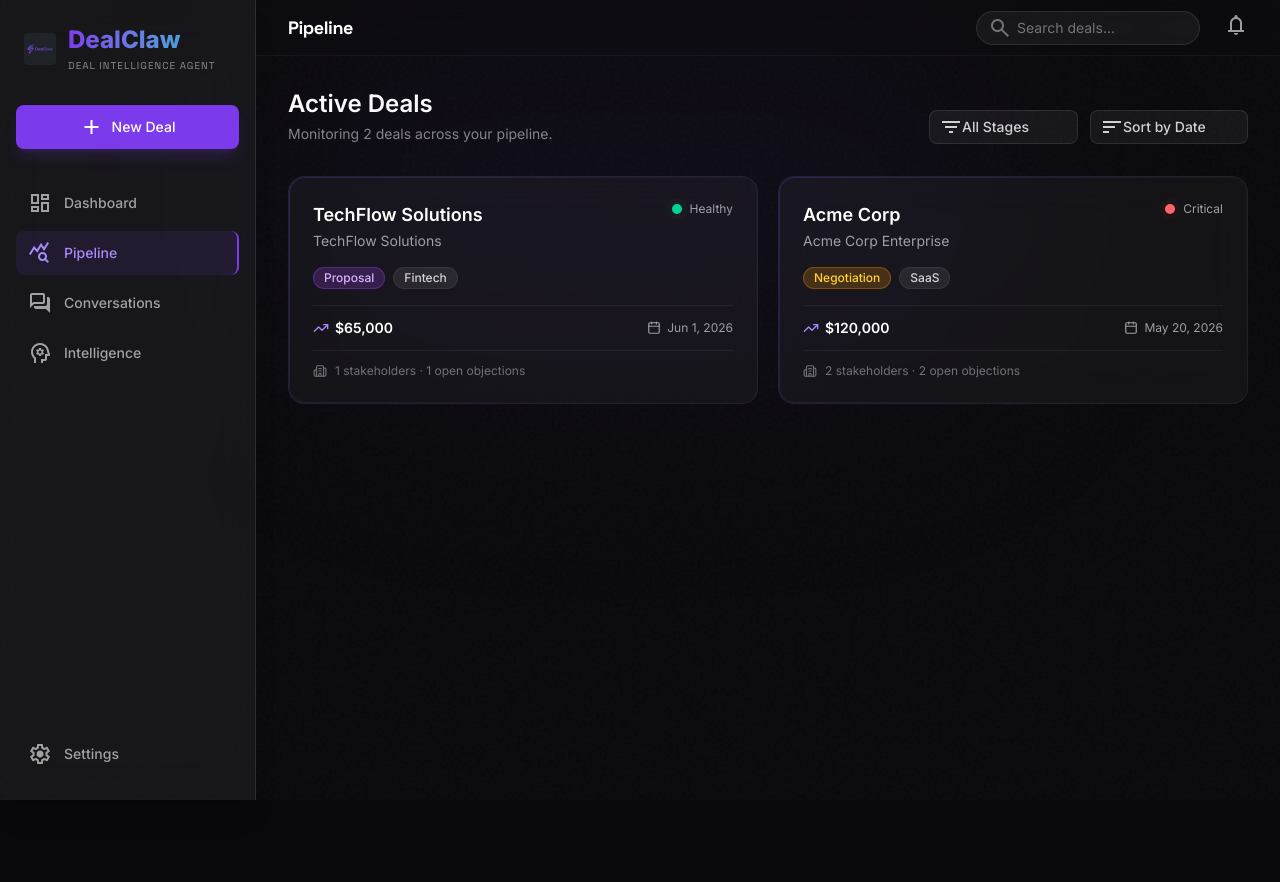
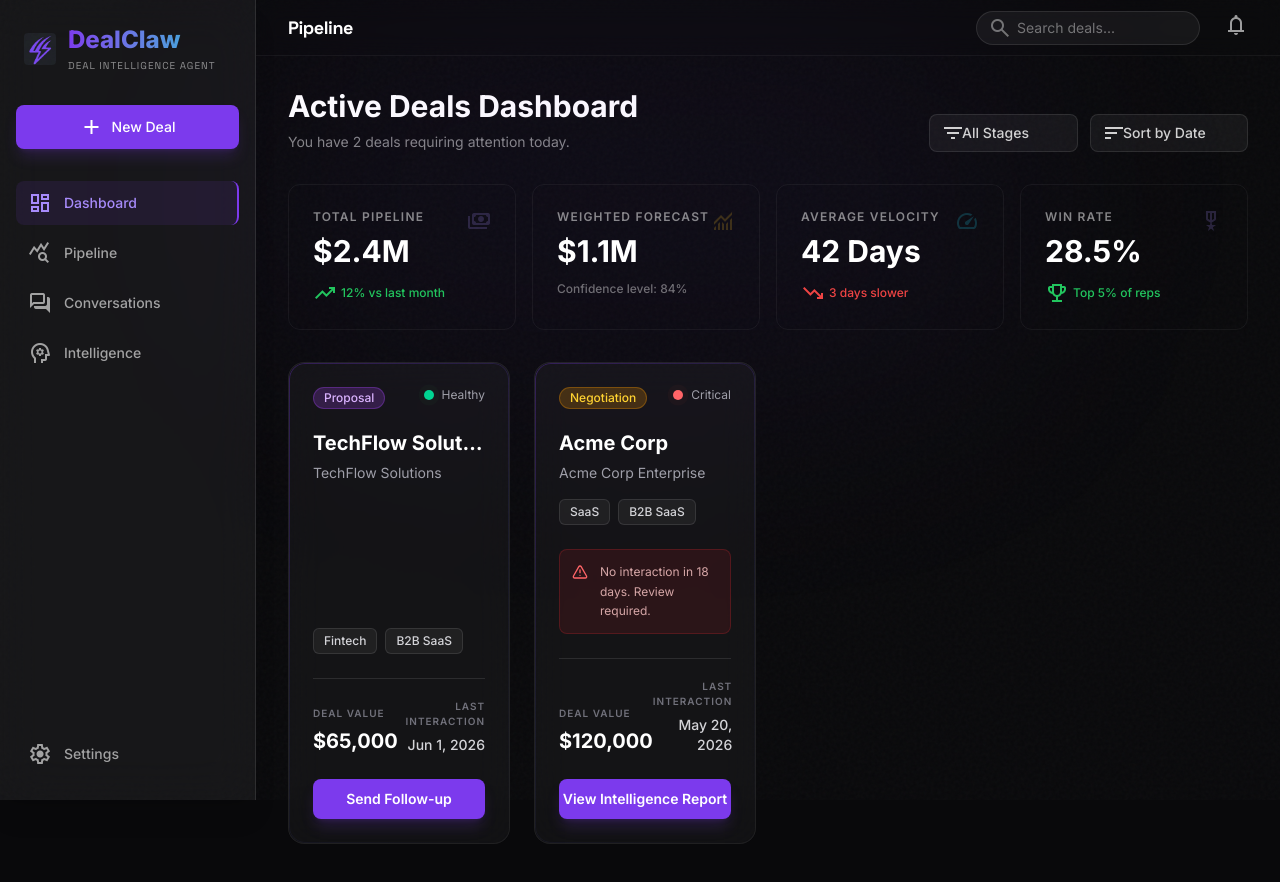
Before and after one commit to Dhairya1890/deals_agent, a React (Vite) app in the folder frontend/frontend/: page / in a window 1280 px wide. Shown: the top 882 px of the page. Before the commit the page ends 856 px from the top, so only its background shows below. Built offline with nearby package versions, Linux system fonts and the light colour scheme.

Commit message:
feat: redesign deal cards with risk indicators and workflow actions and update navigation structure

```diff
--- a/frontend/frontend/src/App.jsx
+++ b/frontend/frontend/src/App.jsx
@@ -21,7 +21,8 @@ export default function App() {
 
         <AnimatePresence mode="wait">
           <Routes location={location} key={location.pathname}>
-            <Route path="/" element={<DealsPage />} />
+            <Route path="/" element={<DealsPage mode="dashboard" />} />
+            <Route path="/pipeline" element={<DealsPage mode="pipeline" />} />
             <Route path="/deals/:id" element={<DealPage />} />
           </Routes>
         </AnimatePresence>
--- a/frontend/frontend/src/components/DealList.jsx
+++ b/frontend/frontend/src/components/DealList.jsx
@@ -1,6 +1,6 @@
 import { useNavigate } from "react-router-dom";
 import { motion } from "framer-motion";
-import { Building2, Calendar, TrendingUp } from "lucide-react";
+import { AlertTriangle, Plus } from "lucide-react";
 import DealHealthBadge, {
   StageBadge,
   formatCurrency,
@@ -14,68 +14,92 @@ function DealCard({ deal, index }) {
     ? deal.interactions[deal.interactions.length - 1].occurred_at
     : deal.created_at;
 
+  const isWon = deal.stage === "closed-won" || deal.stage === "won";
+
+  const daysSince = Math.floor((new Date() - new Date(lastInteractionDate)) / (1000 * 60 * 60 * 24));
+  const hasRisk = !isWon && (daysSince > 10 || deal.stage === "ghosted");
+
   return (
     <motion.div
       initial={{ opacity: 0, y: 20 }}
       animate={{ opacity: 1, y: 0 }}
       transition={{ duration: 0.4, delay: index * 0.1, ease: "easeOut" }}
       onClick={() => navigate(`/deals/${deal.id}`)}
-      className="glass glass-hover gradient-border rounded-2xl p-6 cursor-pointer transition-all duration-300 hover:scale-[1.02] hover:shadow-lg hover:shadow-primary-600/10 group"
+      className="glass glass-hover gradient-border rounded-2xl p-6 cursor-pointer flex flex-col transition-all duration-300 hover:scale-[1.02] hover:shadow-lg hover:shadow-primary-600/10 group bg-surface-200/50 backdrop-blur-xl border border-white/5"
       id={`deal-card-${deal.id}`}
     >
-      <div className="flex items-start justify-between mb-4">
-        <div className="flex-1 min-w-0">
-          <h3 className="text-lg font-semibold text-white truncate group-hover:text-primary-300 transition-colors">
-            {deal.company}
-          </h3>
-          <p className="text-sm text-zinc-400 mt-0.5">{deal.title}</p>
-        </div>
+      <div className="flex items-start justify-between mb-5">
+        <StageBadge stage={deal.stage} />
         <DealHealthBadge deal={deal} />
       </div>
 
-      <div className="flex flex-wrap items-center gap-2 mb-4">
-        <StageBadge stage={deal.stage} />
-        <span className="inline-flex items-center px-2.5 py-0.5 rounded-full text-xs font-medium bg-surface-200 text-zinc-300 border border-border-subtle">
+      <div className="mb-4 flex-1">
+        <h3 className="text-xl font-bold text-white truncate group-hover:text-primary-300 transition-colors mb-1.5">
+          {deal.company}
+        </h3>
+        <p className="text-sm text-zinc-400 line-clamp-1">{deal.title}</p>
+      </div>
+
+      <div className="flex flex-wrap items-center gap-2 mb-6">
+        <span className="inline-flex items-center px-2.5 py-1 rounded-md border border-white/10 text-xs font-medium bg-white/5 text-zinc-300">
           {deal.industry}
+        </span>
+        <span className="inline-flex items-center px-2.5 py-1 rounded-md border border-white/10 text-xs font-medium bg-white/5 text-zinc-300">
+          B2B SaaS
         </span>
       </div>
 
-      <div className="flex items-center justify-between pt-3 border-t border-border-subtle">
-        <div className="flex items-center gap-1.5 text-white">
-          <TrendingUp className="w-4 h-4 text-primary-400" />
-          <span className="font-semibold text-sm">
+      {hasRisk && (
+        <div className="bg-red-500/10 border border-red-500/20 rounded-lg p-3 flex gap-3 mb-6">
+          <AlertTriangle className="w-4 h-4 text-red-400 shrink-0 mt-0.5" />
+          <p className="text-xs text-red-200/80 leading-relaxed">
+            No interaction in {daysSince} days. Review required.
+          </p>
+        </div>
+      )}
+
+      <div className="flex justify-between items-end border-t border-white/10 pt-5 mb-6">
+        <div>
+          <div className="text-[10px] text-zinc-500 uppercase tracking-widest font-semibold mb-1.5">
+            Deal Value
+          </div>
+          <div className="text-xl font-bold text-white">
             {formatCurrency(deal.value_usd)}
-          </span>
+          </div>
         </div>
-        <div className="flex items-center gap-1.5 text-zinc-400">
-          <Calendar className="w-3.5 h-3.5" />
-          <span className="text-xs">{formatDate(lastInteractionDate)}</span>
+        <div className="text-right">
+          <div className="text-[10px] text-zinc-500 uppercase tracking-widest font-semibold mb-1.5">
+            {isWon ? "Duration" : "Last Interaction"}
+          </div>
+          <div className="text-sm font-medium text-zinc-300">
+            {isWon ? "3 Years" : formatDate(lastInteractionDate)}
+          </div>
         </div>
       </div>
 
-      <div className="flex items-center gap-2 mt-3 pt-3 border-t border-border-subtle">
-        <Building2 className="w-3.5 h-3.5 text-zinc-500" />
-        <span className="text-xs text-zinc-500">
-          {deal.stakeholders?.length || 0} stakeholders ·{" "}
-          {deal.objections?.filter((o) => !o.was_resolved).length || 0} open
-          objections
-        </span>
+      <div className="mt-auto">
+        {isWon ? (
+          <div className="grid grid-cols-2 gap-3">
+            <button className="w-full py-2.5 bg-primary-600 hover:bg-primary-500 text-white text-xs font-semibold rounded-lg transition-colors">
+              Generate Contract
+            </button>
+            <button className="w-full py-2.5 bg-white/5 hover:bg-white/10 border border-white/10 text-white text-xs font-semibold rounded-lg transition-colors">
+              Project Handoff
+            </button>
+          </div>
+        ) : (
+          <button className="w-full py-2.5 bg-primary-600 hover:bg-primary-500 text-white text-sm font-semibold rounded-lg transition-colors shadow-lg shadow-primary-600/20">
+            {deal.stage === 'proposal' ? 'Send Follow-up' : 'View Intelligence Report'}
+          </button>
+        )}
       </div>
     </motion.div>
   );
 }
 
 export default function DealList({ deals }) {
-  if (!deals || deals.length === 0) {
-    return (
-      <div className="flex items-center justify-center py-20 text-zinc-500">
-        <p>No deals yet. Create your first deal to get started.</p>
-      </div>
-    );
-  }
-
   return (
-    <div className="grid grid-cols-1 md:grid-cols-2 gap-5">
+    <div className="grid grid-cols-1 md:grid-cols-2 lg:grid-cols-3 xl:grid-cols-4 gap-6 pb-12">
       {deals.map((deal, i) => (
         <DealCard key={deal.id} deal={deal} index={i} />
       ))}
--- a/frontend/frontend/src/components/Sidebar.jsx
+++ b/frontend/frontend/src/components/Sidebar.jsx
@@ -2,8 +2,8 @@ import { NavLink, useNavigate } from "react-router-dom";
 import logo from "../assets/logo.png";
 
 const NAV_ITEMS = [
-  { icon: "dashboard", label: "Dashboard", to: "#" },
-  { icon: "query_stats", label: "Pipeline", to: "/", filled: true },
+  { icon: "dashboard", label: "Dashboard", to: "/" },
+  { icon: "query_stats", label: "Pipeline", to: "/pipeline" },
   { icon: "forum", label: "Conversations", to: "#" },
   { icon: "psychology", label: "Intelligence", to: "#" },
 ];
--- a/frontend/frontend/src/pages/DealsPage.jsx
+++ b/frontend/frontend/src/pages/DealsPage.jsx
@@ -150,7 +150,7 @@ function NewDealModal({ isOpen, onClose, onCreated }) {
   );
 }
 
-export default function DealsPage() {
+export default function DealsPage({ mode = "dashboard" }) {
   const [deals, setDeals] = useState([]);
   const [loading, setLoading] = useState(true);
   const [modalOpen, setModalOpen] = useState(false);
@@ -194,11 +194,13 @@ export default function DealsPage() {
       <div className="p-8 flex-1 overflow-y-auto">
         <div className="flex justify-between items-end mb-8">
           <div>
-            <h3 className="text-2xl font-semibold text-white mb-1">
-              Active Deals
+            <h3 className="text-3xl font-bold text-white mb-2">
+              {mode === "dashboard" ? "Active Deals Dashboard" : "Sales Pipeline"}
             </h3>
             <p className="text-white/50 text-sm">
-              Monitoring {deals.length} deal{deals.length !== 1 ? "s" : ""} across your pipeline.
+              {mode === "dashboard"
+                ? `You have ${deals.length} deal${deals.length !== 1 ? "s" : ""} requiring attention today.`
+                : `Monitoring ${deals.length} deal${deals.length !== 1 ? "s" : ""} across your pipeline.`}
             </p>
           </div>
           <div className="flex gap-3">
@@ -206,7 +208,7 @@ export default function DealsPage() {
               <select
                 value={filterStage}
                 onChange={(e) => setFilterStage(e.target.value)}
-                className="appearance-none bg-white/5 hover:bg-white/10 border border-white/10 text-white/80 pl-8 pr-8 py-1.5 rounded-lg text-sm font-medium transition-colors cursor-pointer outline-none focus:ring-1 focus:ring-primary-600"
+                className="appearance-none bg-white/5 hover:bg-white/10 border border-white/10 text-white/80 pl-8 pr-8 py-2 rounded-lg text-sm font-medium transition-colors cursor-pointer outline-none focus:ring-1 focus:ring-primary-600"
               >
                 <option value="all" className="bg-[#09090b]">All Stages</option>
                 <option value="prospecting" className="bg-[#09090b]">Prospecting</option>
@@ -216,22 +218,71 @@ export default function DealsPage() {
                 <option value="won" className="bg-[#09090b]">Closed-Won</option>
                 <option value="lost" className="bg-[#09090b]">Closed-Lost</option>
               </select>
-              <span className="material-symbols-outlined text-sm absolute left-2.5 top-1/2 -translate-y-1/2 pointer-events-none text-white/80">filter_list</span>
+              <span className="material-symbols-outlined text-sm absolute left-3 top-1/2 -translate-y-1/2 pointer-events-none text-white/80">filter_list</span>
             </div>
             <div className="relative">
               <select
                 value={sortBy}
                 onChange={(e) => setSortBy(e.target.value)}
-                className="appearance-none bg-white/5 hover:bg-white/10 border border-white/10 text-white/80 pl-8 pr-8 py-1.5 rounded-lg text-sm font-medium transition-colors cursor-pointer outline-none focus:ring-1 focus:ring-primary-600"
+                className="appearance-none bg-white/5 hover:bg-white/10 border border-white/10 text-white/80 pl-8 pr-8 py-2 rounded-lg text-sm font-medium transition-colors cursor-pointer outline-none focus:ring-1 focus:ring-primary-600"
               >
                 <option value="date" className="bg-[#09090b]">Sort by Date</option>
                 <option value="value" className="bg-[#09090b]">Sort by Value</option>
                 <option value="name" className="bg-[#09090b]">Sort by Name</option>
               </select>
-              <span className="material-symbols-outlined text-sm absolute left-2.5 top-1/2 -translate-y-1/2 pointer-events-none text-white/80">sort</span>
+              <span className="material-symbols-outlined text-sm absolute left-3 top-1/2 -translate-y-1/2 pointer-events-none text-white/80">sort</span>
             </div>
           </div>
         </div>
+
+        {/* Metrics Row */}
+        {mode === "dashboard" && (
+          <div className="grid grid-cols-1 md:grid-cols-2 lg:grid-cols-4 gap-4 mb-8">
+            <div className="glass-card rounded-xl p-6 border border-white/5 relative overflow-hidden group">
+              <div className="text-xs font-semibold text-white/50 uppercase tracking-widest mb-2">Total Pipeline</div>
+              <div className="text-3xl font-bold text-white mb-3">$2.4M</div>
+              <div className="text-xs text-success-500 flex items-center gap-1 font-medium">
+                <span className="material-symbols-outlined text-[14px]">trending_up</span>
+                12% vs last month
+              </div>
+              <div className="absolute top-6 right-6 opacity-20 group-hover:opacity-40 transition-opacity">
+                <span className="material-symbols-outlined text-3xl text-primary-400">payments</span>
+              </div>
+            </div>
+            <div className="glass-card rounded-xl p-6 border border-white/5 relative overflow-hidden group">
+              <div className="text-xs font-semibold text-white/50 uppercase tracking-widest mb-2">Weighted Forecast</div>
+              <div className="text-3xl font-bold text-white mb-3">$1.1M</div>
+              <div className="text-xs text-white/40 font-medium">
+                Confidence level: 84%
+              </div>
+              <div className="absolute top-6 right-6 opacity-20 group-hover:opacity-40 transition-opacity">
+                <span className="material-symbols-outlined text-3xl text-warning-400">monitoring</span>
+              </div>
+            </div>
+            <div className="glass-card rounded-xl p-6 border border-white/5 relative overflow-hidden group">
+              <div className="text-xs font-semibold text-white/50 uppercase tracking-widest mb-2">Average Velocity</div>
+              <div className="text-3xl font-bold text-white mb-3">42 Days</div>
+              <div className="text-xs text-danger-500 flex items-center gap-1 font-medium">
+                <span className="material-symbols-outlined text-[14px]">trending_down</span>
+                3 days slower
+              </div>
+              <div className="absolute top-6 right-6 opacity-20 group-hover:opacity-40 transition-opacity">
+                <span className="material-symbols-outlined text-3xl text-accent-400">speed</span>
+              </div>
+            </div>
+            <div className="glass-card rounded-xl p-6 border border-white/5 relative overflow-hidden group">
+              <div className="text-xs font-semibold text-white/50 uppercase tracking-widest mb-2">Win Rate</div>
+              <div className="text-3xl font-bold text-white mb-3">28.5%</div>
+              <div className="text-xs text-success-500 flex items-center gap-1 font-medium">
+                <span className="material-symbols-outlined text-[14px]">emoji_events</span>
+                Top 5% of reps
+              </div>
+              <div className="absolute top-6 right-6 opacity-20 group-hover:opacity-40 transition-opacity">
+                <span className="material-symbols-outlined text-3xl text-primary-400">military_tech</span>
+              </div>
+            </div>
+          </div>
+        )}
 
         {/* Content */}
         {loading ? (
@@ -240,13 +291,16 @@ export default function DealsPage() {
           </div>
         ) : (
           <DealList
-            deals={[...deals]
-              .filter((d) => filterStage === "all" || d.stage === filterStage)
-              .sort((a, b) => {
-                if (sortBy === "value") return b.value_usd - a.value_usd;
-                if (sortBy === "name") return a.company.localeCompare(b.company);
-                return a.id > b.id ? -1 : 1;
-              })}
+            deals={(mode === "dashboard"
+              ? [...deals].sort((a, b) => a.id > b.id ? -1 : 1).slice(0, 2)
+              : [...deals]
+                .filter((d) => filterStage === "all" || d.stage === filterStage)
+                .sort((a, b) => {
+                  if (sortBy === "value") return b.value_usd - a.value_usd;
+                  if (sortBy === "name") return a.company.localeCompare(b.company);
+                  return a.id > b.id ? -1 : 1;
+                })
+            )}
           />
         )}
       </div>
```
Also changed, not shown: frontend/frontend/src/assets/logo.png.
